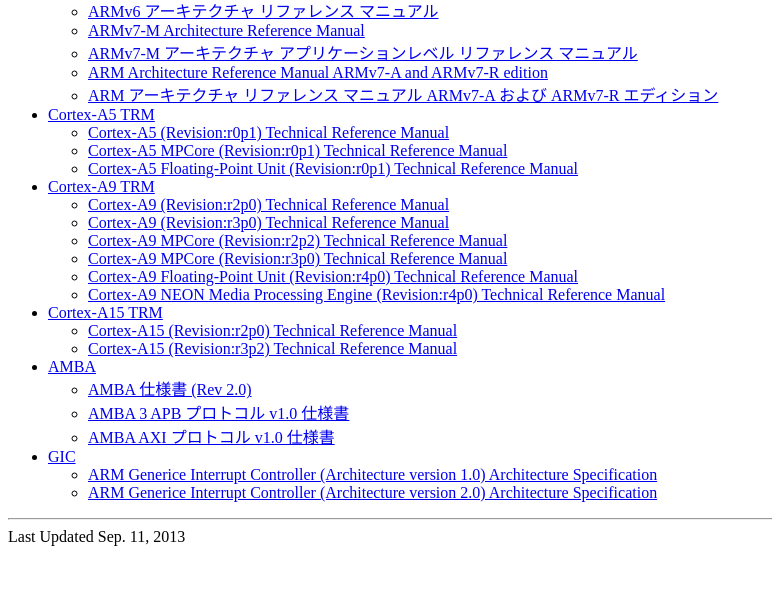
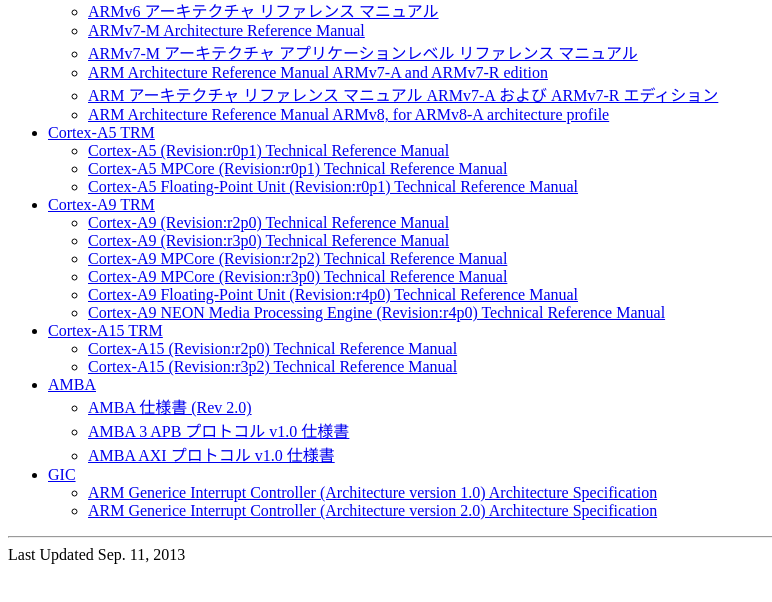
Before and after one commit to DeafBDoor/arm-doc, a plain HTML site: page index.html in a window 1280 px wide. Shown: the part 86-688 px from the top of the page, without its empty margins (0-772 px from the left). Drawn offline with Linux system fonts and the light colour scheme.

Commit message:
ARMARM: add ARMv8 Architecture Reference Manual

```diff
--- a/index.html
+++ b/index.html
@@ -16,6 +16,7 @@
 	  <li><a href="armarm/080602_armarmv7_DDI0405.pdf">ARMv7-M アーキテクチャ アプリケーションレベル リファレンス マニュアル</a></li>
 	  <li><a href="armarm/DDI0406C_arm_architecture_reference_manual.pdf">ARM Architecture Reference Manual ARMv7-A and ARMv7-R edition</a></li>
 	  <li><a href="armarm/fin_DDI0406B_arm_architecture_reference_manual.pdf">ARM アーキテクチャ リファレンス マニュアル ARMv7-A および ARMv7-R エディション</a></li>
+	  <li><a href="armarm/DDI0487A_h_armv8_arm.pdf">ARM Architecture Reference Manual ARMv8, for ARMv8-A architecture profile</a></li>
 	</ul>
       </li>
 
```
Also changed, not shown: 1 other file.
